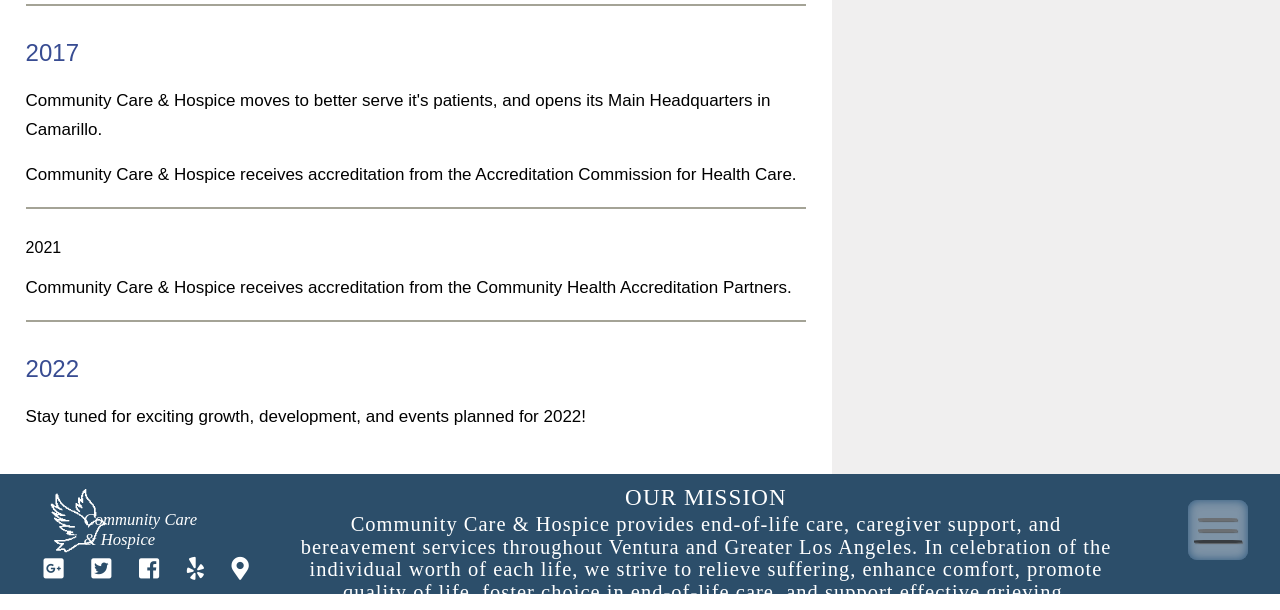
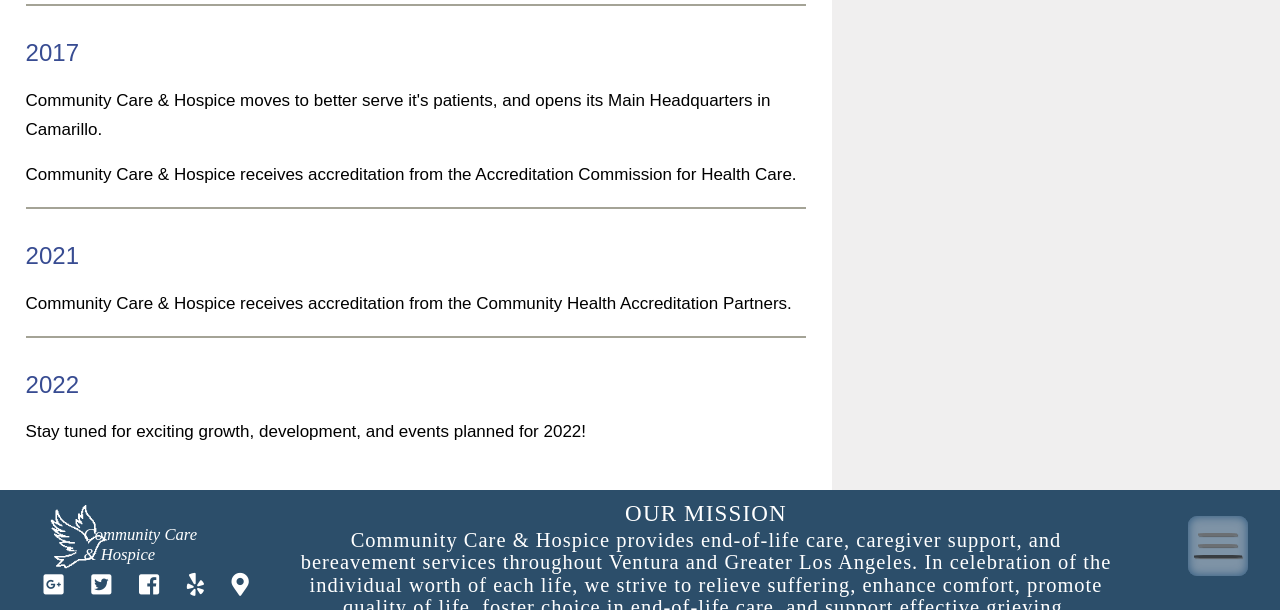
Before and after one commit to Kalightortaio/Community-Care-and-Hospice, a Django app: template apps/website/templates/mobile/about/pat-about-history.html in a window 1280 px wide. Shown: the part 1080-1690 px from the top of the page. Run offline with Django 3.2, Linux system fonts and the light colour scheme; the template is opened without the code that fills it, so the values that code supplies are empty; some libraries are stand-ins or nearby versions.

Commit message:
missed a doublequote

```diff
--- a/apps/website/templates/mobile/about/pat-about-history.html
+++ b/apps/website/templates/mobile/about/pat-about-history.html
@@ -44,7 +44,7 @@
             <p class="p1"><span>Community Care & Hospice moves to better serve it's patients, and opens its Main Headquarters in Camarillo.</span></p>
             <p class="p1"><span>Community Care & Hospice receives accreditation from the Accreditation Commission for Health Care.</span></p>
             <div class="divider"></div>
-            <p><span class=titletext2">2021</span></p>
+            <p><span class="titletext2">2021</span></p>
             <p class="p1"><span>Community Care & Hospice receives accreditation from the Community Health Accreditation Partners.</span></p>
             <div class="divider"></div>
             <p><span class="titletext2">2022</span></p>
--- a/apps/website/templates/website/about/pat-about-history.html
+++ b/apps/website/templates/website/about/pat-about-history.html
@@ -43,7 +43,7 @@
             <p class="p1"><span>Community Care & Hospice moves to better serve it's patients, and opens its Main Headquarters in Camarillo.</span></p>
             <p class="p1"><span>Community Care & Hospice receives accreditation from the Accreditation Commission for Health Care.</span></p>
             <div class="divider"></div>
-            <p><span class=titletext2">2021</span></p>
+            <p><span class="titletext2">2021</span></p>
             <p class="p1"><span>Community Care & Hospice receives accreditation from the Community Health Accreditation Partners.</span></p>
             <div class="divider"></div>
             <p><span class="titletext2">2022</span></p>
```
